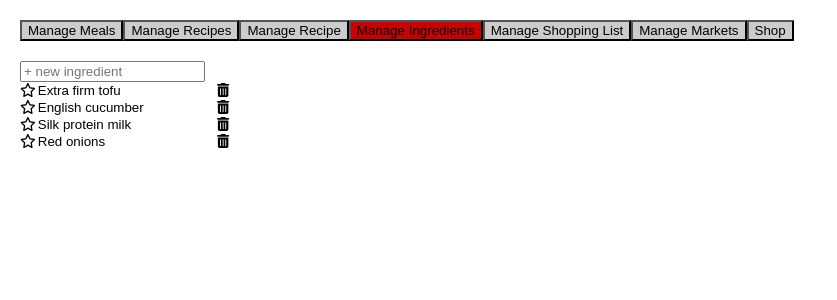
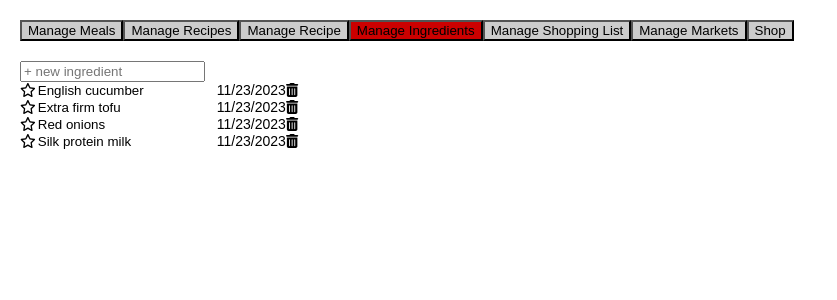
Before and after one commit to btdrucke/liststr3, a React (Create React App) app: page / in a window 1280 px wide. Both pictures are taken after a click on the button "Manage Ingredients". Shown: the top 300 px of the page, without its empty margins (0-837 px from the left). Built offline with nearby package versions, Linux system fonts and the light colour scheme.

Commit message:
Added timestamp to ingredients and sorting

```diff
--- a/package.json
+++ b/package.json
@@ -16,6 +16,7 @@
     "@types/node": "^16.18.60",
     "@types/react": "^18.2.34",
     "@types/react-dom": "^18.2.14",
+    "lodash": "^4.17.21",
     "react": "^18.2.0",
     "react-beautiful-dnd": "^13.1.1",
     "react-click-away-listener": "^2.2.3",
@@ -51,6 +52,7 @@
     ]
   },
   "devDependencies": {
+    "@types/lodash": "^4.14.202",
     "@types/react-beautiful-dnd": "^13.1.6",
     "@types/react-fontawesome": "^1.6.8"
   }
--- a/src/features/ingredients/Ingredients.tsx
+++ b/src/features/ingredients/Ingredients.tsx
@@ -24,6 +24,7 @@ export const Ingredients = () => {
                         <EditableItem
                             origItem={item}
                             renameItem={renameIngredient}/>
+                        <span>{new Date(item.lastUsedTimestamp).toLocaleDateString()}</span>
                         <FontAwesomeIcon
                             icon={faTrashCan}
                             onClick={() => dispatch(deleteIngredient(item.id))}/>
--- a/src/features/ingredients/slice.ts
+++ b/src/features/ingredients/slice.ts
@@ -1,23 +1,24 @@
 import {createSelector, createSlice, nanoid} from "@reduxjs/toolkit"
-import {BaseItem, findById, findIndexById} from "../../common/BaseItem"
+import {BaseItem, findIndexById} from "../../common/BaseItem"
 import {RootState} from "../../app/store"
+import _ from "lodash"
 
 export interface IngredientModel extends BaseItem {
     readonly isFavorite: boolean;
-    // readonly lastUsed: Date;
+    readonly lastUsedTimestamp: number;
     readonly usualMarketIds: string[]
 }
 
 function createIngredientModel(
     name: string,
     isFavorite: boolean = false,
-    // lastUsed: Date = new Date(),
+    lastUsedTimestamp: number = Date.now(),
     usualMarketIds: string[] = [],
     id: string = nanoid()
 ): IngredientModel {
     return {
         id: id, name: name, isFavorite: isFavorite,
-        // lastUsed: lastUsed,
+        lastUsedTimestamp: lastUsedTimestamp,
         usualMarketIds: usualMarketIds
     }
 }
@@ -64,7 +65,7 @@ const slice = createSlice({
 
 export const selectIngredientItems = createSelector(
     [(state: RootState) => state.ingredients.items],
-    (items) => items
+    (items) => _.orderBy(items, ['isFavorite', 'lastUsedTimestamp', 'name'], ['desc', 'desc', 'asc'])
 )
 
 export const selectIngredient  = createSelector(
```
Also changed, not shown: 1 other file (tests, documents, lock files or other folders).
